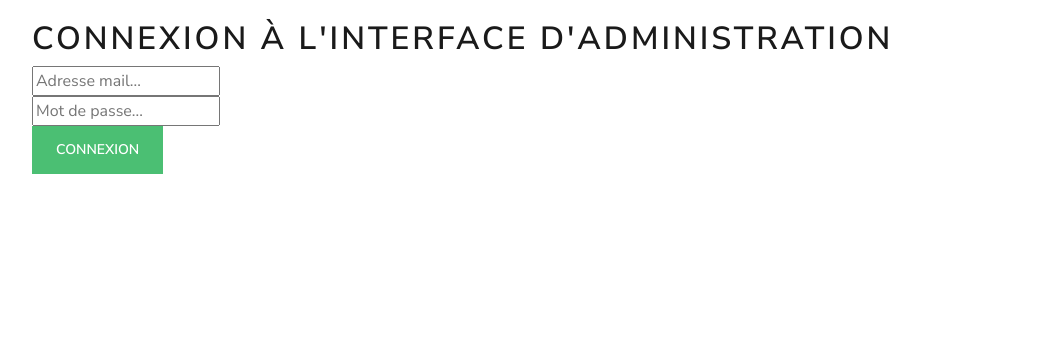
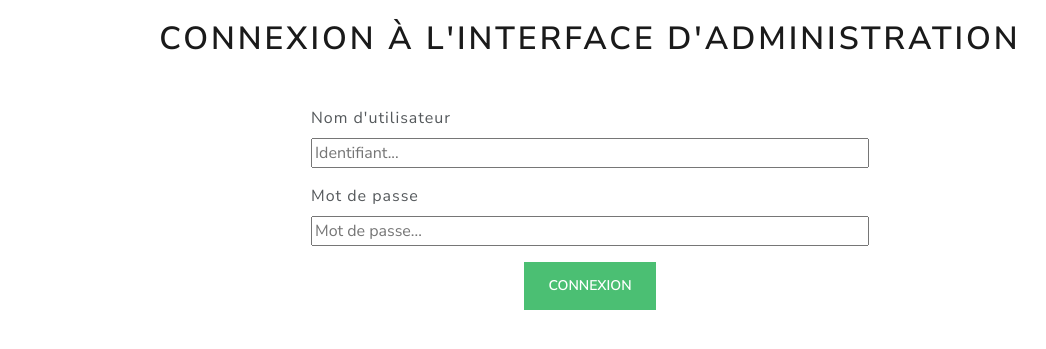
Before and after one commit to DylanCharton/Symfolio, a Symfony app: template Symfolio/templates/security/login.html.twig in a window 1280 px wide. Shown: the part 92-441 px from the top of the page, without its empty margins (50-1096 px from the left). Run offline with Twig, Linux system fonts and the light colour scheme; the template is opened without the code that fills it, so the values that code supplies are empty; some libraries are stand-ins or nearby versions.

Commit message:
added deletion

```diff
--- a/Symfolio/public/css/style.css
+++ b/Symfolio/public/css/style.css
@@ -7,6 +7,15 @@ body {
 
 }
 
+.btn-danger{
+    padding-top:0.3rem;
+    padding-bottom:0.3rem;
+}
+
+.fa-times{
+    font-size:1.5rem;
+}
+
 /* .size-input{
     width : 20rem;
 } */
--- a/Symfolio/src/Controller/SecurityController.php
+++ b/Symfolio/src/Controller/SecurityController.php
@@ -47,9 +47,6 @@ class SecurityController extends AbstractController
      */
     public function login(){
 
-
-
-
         return $this->render('security/login.html.twig');
     }
 
--- a/Symfolio/src/Entity/Project.php
+++ b/Symfolio/src/Entity/Project.php
@@ -36,7 +36,8 @@ class Project
      * @ORM\Column(type="string", length=255, nullable=true)
      * @Assert\Url(
      * message = "L'URL saisie est invalide",
-     * relativeProtocol = true)
+     * relativeProtocol = true
+     * )
      */
     private $image;
 
--- a/Symfolio/templates/base.html.twig
+++ b/Symfolio/templates/base.html.twig
@@ -11,7 +11,7 @@
     {% block stylesheets %}
     {#{{ encore_entry_link_tags('app') }}#}
     {% endblock %}
-
+    <script src="https://kit.fontawesome.com/cbd6043666.js" crossorigin="anonymous"></script>
     {% block javascripts %}
     {#{{ encore_entry_script_tags('app') }}#}
     {% endblock %}
@@ -34,10 +34,10 @@
                         </a>
                     </li>
                     <li class="nav-item">
-                        <a class="nav-link" href="{{ path('portfolio')}}">À propos</a>
+                        <a class="nav-link" href="{{ path('project')}}">À propos</a>
                     </li>
                     <li class="nav-item">
-                        <a class="nav-link" href="{{ path('portfolio')}}">Projets</a>
+                        <a class="nav-link" href="{{ path('project')}}">Projets</a>
                     </li>
 
                     <li class="nav-item">
@@ -48,7 +48,7 @@
                         <a class="nav-link" href="{{path('security_logout')}}">Déconnexion</a>
                     </li>
                     <li class="nav-item">
-                        <a class="nav-link" href="{{ path('portfolio_admin') }}">Administration</a>
+                        <a class="nav-link" href="{{ path('project_admin') }}">Administration</a>
                     </li>
                     {% endif %}
 
@@ -58,6 +58,7 @@
         </div>
     </nav>
     <div class="container">
+
         {% block body %}{% endblock %}
     </div>
 <script src="https://cdn.jsdelivr.net/npm/bootstrap@5.1.3/dist/js/bootstrap.min.js" integrity="sha384-QJHtvGhmr9XOIpI6YVutG+2QOK9T+ZnN4kzFN1RtK3zEFEIsxhlmWl5/YESvpZ13" crossorigin="anonymous"></script>
--- a/Symfolio/templates/portfolio/index.html.twig
+++ b/Symfolio/templates/project/index.html.twig
@@ -21,7 +21,7 @@
             <div class="content">
 
 
-                <a href="{{ path( 'portfolio_show', {'id': projet.id} )}}" class="btn btn-primary">Voir plus</a>
+                <a href="{{ path( 'project_show', {'id': projet.id} )}}" class="btn btn-primary">Voir plus</a>
             </div>
         </div>
     </div>
--- a/Symfolio/templates/security/login.html.twig
+++ b/Symfolio/templates/security/login.html.twig
@@ -1,17 +1,43 @@
 {% extends "base.html.twig" %}
 
 {% block body %}
-    <h1>Connexion à l'interface d'administration</h1>
 
-    <form action="{{path('security_login')}}" method="POST">
-        <div class="form-group">
-            <input type="text" placeholder="Adresse mail..." required name="_username">
+    {% if not app.user %}
+
+        <h1 class="text-center mb-5">Connexion à l'interface d'administration</h1>
+
+        <section class="d-flex justify-content-center">
+            <form action="{{path('security_login')}}" method="POST" class="col-6">
+                <div class="d-flex flex-column mb-3">
+                    <label for="_username" class="form-label">Nom d'utilisateur</label>
+                    <input type="text" placeholder="Identifiant..." required name="_username">
                 </div>
-        <div class="form-group">
+                <div class="d-flex flex-column mb-3">
+                    <label for="_password" class="form-label">Mot de passe</label>
                     <input type="password" placeholder="Mot de passe..." required name="_password">
                 </div>
-        <div class="form-groupe">
+                <div class="d-flex justify-content-center">
                     <input type="submit" class="btn btn-success" value="Connexion">
                 </div>
             </form>
+        </section>
+
+    {% else %}
+        <h1 class="text-center mb-5 alert alert-danger">Vous êtes déjà connecté, veuillez vous déconnecter.</h1>
+        <section class="d-flex justify-content-center">
+            <form action="{{path('security_login')}}" method="POST" class="col-6">
+                <div class="d-flex flex-column mb-3">
+                    <label for="_username" class="form-label">Nom d'utilisateur</label>
+                    <input type="text" placeholder="Identifiant..." disabled name="_username" value="{{app.user.username}}">
+                </div>
+                <div class="d-flex flex-column mb-3">
+                    <label for="_password" class="form-label">Mot de passe</label>
+                    <input type="password" placeholder="Mot de passe..." disabled name="_password" value="azerty123456">
+                </div>
+                <div class="d-flex justify-content-center">
+                    <input type="submit" class="btn btn-success" disabled value="Connexion">
+                </div>
+            </form>
+        </section>
+    {% endif %}
 {% endblock %}
```
Also changed, not shown: Symfolio/src/Controller/ProjectController.php (renamed from Symfolio/src/Controller/PortfolioController.php, +22 -21 lines), Symfolio/templates/portfolio/admin.html.twig (deleted, +0 -7 lines), Symfolio/templates/project/admin.html.twig (added, +47 -0 lines), Symfolio/templates/project/create.html.twig (line endings or trailing spaces), Symfolio/templates/project/home.html.twig (renamed from Symfolio/templates/portfolio/home.html.twig), Symfolio/templates/project/show.html.twig (renamed from Symfolio/templates/portfolio/show.html.twig). Lines whose indentation alone changed are shown as unchanged.
